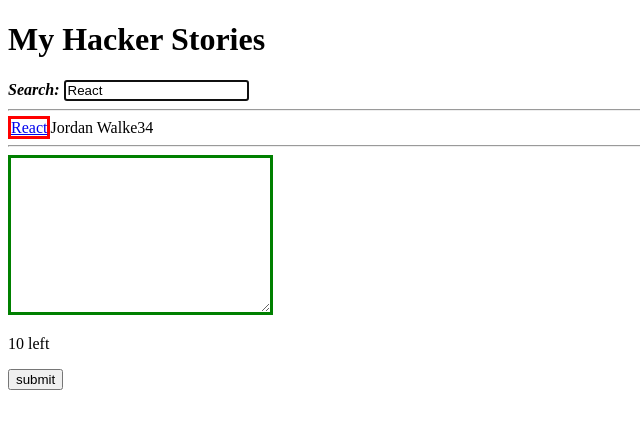
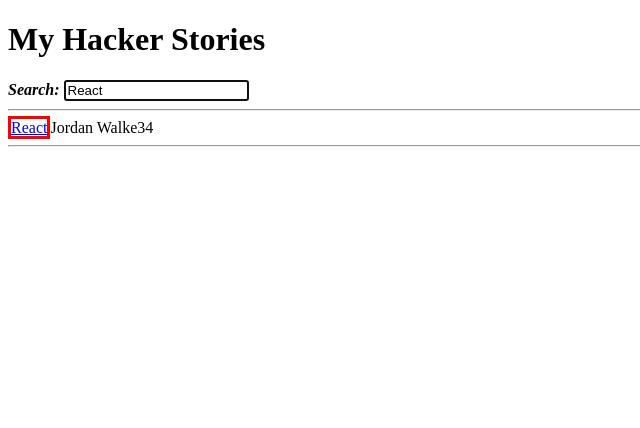
Before and after one commit to macluiggy/the-road-to-react-hacker-stories, a React (Create React App) app: page / in a window 1280 px wide. Shown: the top 428 px of the page, without its empty margins (0-640 px from the left). Built offline with nearby package versions, Linux system fonts and the light colour scheme.

Commit message:
removing charachters left from the user view

```diff
--- a/src/App.js
+++ b/src/App.js
@@ -84,7 +84,7 @@ const App = () => {
         {/*<API />*/}
         {/*< UseRef />*/}
         {/*<Images />*/}
-        <CharactersLeft />
+        {/*<CharactersLeft />*/}
         </div>
     )
 }
--- a/src/components/charactersLeft.js
+++ b/src/components/charactersLeft.js
@@ -21,6 +21,7 @@ const CharactersLeft = () => {
 		}
 		setWarning('')
 		ulRef.current.innerHTML += `<li>${text}</li>`;
+		textareaRef.current.value = ''
 	}
 	useEffect(() => {
 		setStyle({
```
